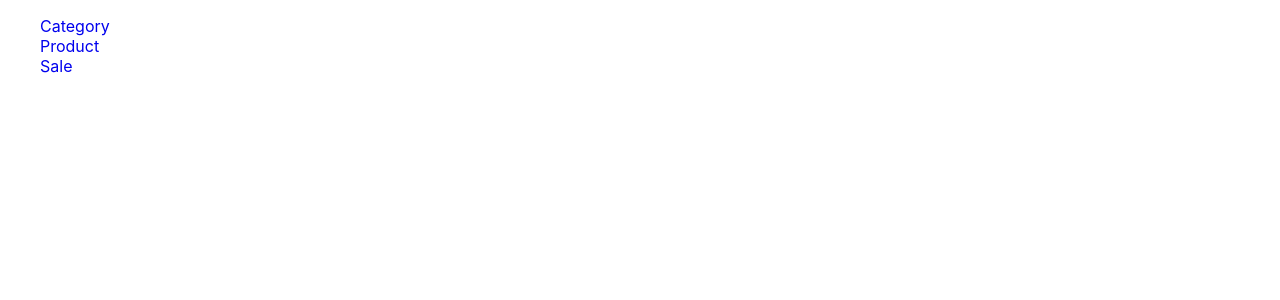
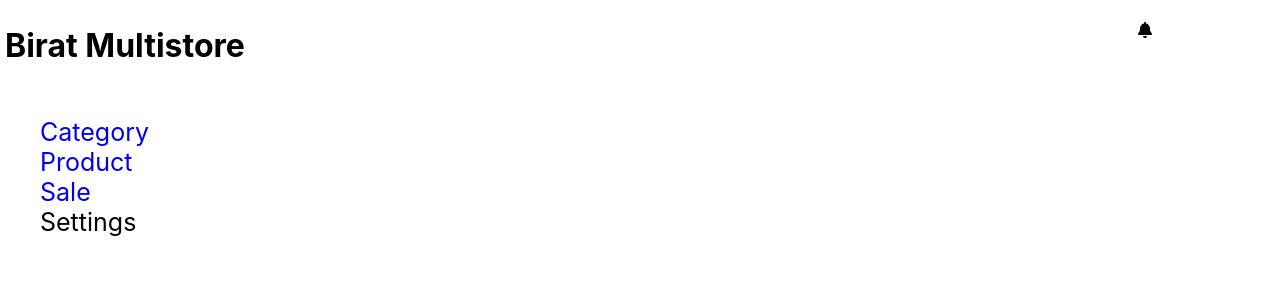
Before and after one commit to SujitBista/biratstore, a React (Create React App) app in the folder client/: page / in a window 1280 px wide. Shown: the top 300 px of the page. Built offline with nearby package versions, Linux system fonts and the light colour scheme.

Commit message:
refactored the code for route handling, added fields in a liquors table, removed unwanted code

```diff
--- a/client/package.json
+++ b/client/package.json
@@ -3,6 +3,9 @@
   "version": "0.1.0",
   "private": true,
   "dependencies": {
+    "@fortawesome/fontawesome-svg-core": "^6.5.1",
+    "@fortawesome/free-solid-svg-icons": "^6.5.1",
+    "@fortawesome/react-fontawesome": "^0.2.0",
     "@testing-library/jest-dom": "^5.17.0",
     "@testing-library/react": "^13.4.0",
     "@testing-library/user-event": "^13.5.0",
--- a/client/src/App.js
+++ b/client/src/App.js
@@ -6,10 +6,12 @@ function App() {
   return (
     <Router>
       <Routes>
-        <Route path="/" exact element={<Dashboard />} />
-        <Route path="/products/category" element={<Dashboard />} />
-        <Route path="/products/product" element={<Dashboard />} />
-        <Route path="/products/sale" element={<Dashboard />} />
+        <Route path="/" element={<Dashboard />}>
+          <Route path="/products/category" element={<Dashboard />} />
+          <Route path="/products/product" element={<Dashboard />} />
+          <Route path="/products/sale" element={<Dashboard />} />
+          <Route path="/settings/units" element= {<Dashboard />} />
+        </Route>
       </Routes>
     </Router>
   );
--- a/client/src/component/Dashboard.jsx
+++ b/client/src/component/Dashboard.jsx
@@ -1,5 +1,6 @@
-import React, {useState} from 'react';
-//import Header from './Header';
+import React, {useEffect, useState} from 'react';
+import {useLocation} from 'react-router-dom';
+import Header from './Header';
 import SideBar from './SideBar';
 import MainContent from './MainContent';
 //import Footer from './Footer';
@@ -10,28 +11,32 @@ import styles from './Dashboard.module.css';
 
 function Dashboard() {
     const [selectedLink, setSelectedLink] = useState('');
+    const location = useLocation();
+    const arrayOfSplitedPath = location.pathname.split('/');
+    let lastElement = arrayOfSplitedPath[arrayOfSplitedPath.length - 1].toUpperCase();
 
-    const handleSidebarLinkClick = (link) => {
-        setSelectedLink(link);
-    }
+    useEffect(() => {
+        setSelectedLink(lastElement);
+    }, [lastElement]);
 
     const renderMainContent = () => {
         switch(selectedLink) {
-            case 'Category':
+            case 'CATEGORY':
                 return <Category />
-            case 'Product':
+            case 'PRODUCT':
                 return <Product />
-            case 'Sale':
+            case 'SALE':
                 return <Sale />
             default:
                 return null;
         }
     }
-
+    const heading = selectedLink !== 'Sale' && <Header />;
     return(
        <>
+            {heading}
             <div className={styles.layout}>
-                <SideBar onLinkClick={handleSidebarLinkClick}/>
+                <SideBar />
                 <main>
                     <MainContent childContent={renderMainContent} />
                 </main>
--- a/client/src/component/Dashboard.module.css
+++ b/client/src/component/Dashboard.module.css
@@ -2,6 +2,7 @@
 .layout {
     display: grid;
     grid-template-columns: 0.20fr 0.80fr;
+    font-size: 25px;
 }
 
 /**** applying css globally regardless of file it is defined on ****/
--- a/client/src/component/Header.jsx
+++ b/client/src/component/Header.jsx
@@ -1,7 +1,35 @@
+import React, {useState} from 'react';
+import {FontAwesomeIcon} from '@fortawesome/react-fontawesome';
+import {faBell} from '@fortawesome/free-solid-svg-icons';
+import styles from './Header.module.css';
+
 function Header() {
+    const [notify, setNotify] = useState(false);
+    let stocks = ['Ruslan vodak is out of stock qty is 5 ',
+    'Some other is out of stock qty is 4','Ruslan vodak is out of stock qty is 5 ',
+    'Some other is out of stock qty is 4','Ruslan vodak is out of stock qty is 5 ', 'Some other is out of stock qty is 4'
+    ];
+
+    const notifications = stocks.map((stock, index) => {
+        return <div key={index}>{stock}</div>
+    });
+    const handleNotifications = () => {
+        setNotify(!notify);
+    }
     return(
         <>
-            <h1>Header</h1>
+            <div className={styles.headerlayout}>
+                <div className={styles.logo}>
+                    <h1>Birat Multistore</h1>
+                </div>
+                <div className={styles.bellIcon}><FontAwesomeIcon icon={faBell} onClick={handleNotifications}/></div>
+                {notify &&
+                <div className={styles.notifications}>
+                    <div className={styles.notification}>
+                        {notifications}
+                    </div>
+                </div> }
+            </div>
         </>
     )
 }
--- /dev/null
+++ b/client/src/component/Header.module.css
@@ -0,0 +1,23 @@
+.headerlayout {
+    display: grid;
+    grid-template-columns: 4fr 0.5fr;
+}
+.logo {
+    padding: 5px;
+}
+.bellIcon {
+    margin-top: 20px;
+}
+.notifications {
+    position: fixed;
+    top: 45px;
+    right: 20px;
+    background-color: #f8d7da;
+    color: #721c24;
+    padding: 15px;
+    border-radius: 5px;
+    box-shadow: 0 2px 5px rgba(0, 0, 0, 0.2);
+    overflow: auto;
+    max-height: 250px;
+    font-size: 20px;
+}
--- a/client/src/component/Products/LiquorsTable.jsx
+++ b/client/src/component/Products/LiquorsTable.jsx
@@ -5,12 +5,11 @@ function LiquorsTable(props) {
     const [loading, setLoading] = useState(false);
     const [validationError, setValidationError] = useState('');
     const handleChange = (event) => {
-        console.log(props.liquors);
         const {name, value}= event.target;
         const updatedLiquors = props.liquors.map((liquor) => {
             if(liquor.product_id === props.id) {
                 let updatedValue = value;
-                if(name === 'qty' || name === 'price') {
+                if(name === 'qty' || name === 'price' || name === 'cost_price') {
                     if(updatedValue === '') {
                         updatedValue = null;
                     } else {
@@ -36,6 +35,7 @@ function LiquorsTable(props) {
     const handleSave = async () => {
         try {
             const data = props.liquors.find((liquor) => props.id === liquor.product_id);
+            console.log(data);
             if(data.qty === '' || data.price === '') {
                 setValidationError('Inavalid data. Please provide both the "Qty" and "Price" before submission.');
                 props.onError('');
@@ -63,6 +63,7 @@ function LiquorsTable(props) {
         <tr key={liquor.product_id}>
            <td><input type="text" name="product_name" value={liquor.product_name} onChange={handleChange}/></td>
            <td><input type="text" name="qty" value={liquor.qty} onChange={handleChange}/></td>
+           <td><input type="text" name="cost_price" value={liquor.cost_price} onChange={handleChange}/></td>
            <td><input type="text" name="price" value={liquor.price} onChange={handleChange}/></td>
            <td><input type="text" value={liquor.qty * liquor.price} readOnly/></td>
            <td>
@@ -73,6 +74,7 @@ function LiquorsTable(props) {
          <tr key={liquor.product_id}>
            <td>{liquor.product_name}</td>
            <td>{liquor.qty}</td>
+           <td>{liquor.cost_price}</td>
            <td>{liquor.price}</td>
            <td>{liquor.qty * liquor.price}</td>
            <td><button onClick={() => props.onEdit(liquor.product_id)}>Edit</button> <button onClick={() => props.onDelete(liquor.product_id)}>Delete</button></td>
@@ -81,8 +83,9 @@ function LiquorsTable(props) {
 
     const headings = <tr>
                         <th>Name</th>
-                        <th>Qty</th>
-                        <th>Price</th>
+                        <th>Qty In Stock</th>
+                        <th>Cost Price</th>
+                        <th>Sale Price</th>
                         <th>Total Price</th>
                         <th>Action</th>
                     </tr>;
--- a/client/src/component/Products/Sale.jsx
+++ b/client/src/component/Products/Sale.jsx
@@ -83,7 +83,6 @@ function Sale() {
         try {
             const patchRequest = addToCart.map((item) => {
                 const matchedProduct = products.find(product => product.product_id === item.product_id);
-                console.log(matchedProduct);
                 if(matchedProduct) {
                     const updatedQty = matchedProduct.qty - item.qty;
                     return axios.patch('http://localhost:3001/api/checkout', {
--- a/client/src/component/SideBar.jsx
+++ b/client/src/component/SideBar.jsx
@@ -1,17 +1,32 @@
-import React from 'react';
+import React, {useState} from 'react';
 import {Link} from 'react-router-dom';
 import styles from './SideBar.module.css';
 
-function SideBar({onLinkClick}) {
+function SideBar() {
+    const [dropDown, setDropDown] = useState(false);
+    const handleSettings = () => {
+        setDropDown(!dropDown);
+    }
 
     return(
         <div className={styles.sidebar}>
            {/* <h1>Side Bar</h1>  */}
            <nav>
                 <ul>
-                    <li><Link to="/products/category" title="Category" onClick={function handleClick() { onLinkClick('Category') }}>Category</Link></li>
-                    <li><Link to="/products/product"  title="Product"  onClick={function handleClick() { onLinkClick('Product') }}>Product</Link></li>
-                    <li><Link to="/products/sale" title="Sale" onClick={function handleClick() { onLinkClick('Sale') }}>Sale</Link></li>
+                    <li><Link to="/products/category" title="Category">Category</Link></li>
+                    <li><Link to="/products/product"  title="Product">Product</Link></li>
+                    <li><Link to="/products/sale" title="Sale">Sale</Link></li>
+                    <li>
+                     <div onClick={handleSettings}>Settings</div>
+                            {dropDown && <div className={styles.dropdown}>
+                                <ul>
+                                    <li>
+                                        <Link to="/settings/units">Add Units</Link>
+                                    </li>
+                                </ul>
+                             </div>
+                            }
+                    </li>
                 </ul>
            </nav>
         </div>
```
Also changed, not shown: client/src/component/Products/Liquors.jsx (+29 -8 lines), client/src/component/SideBar.module.css (+22 -0 lines), 2 other files (tests, documents, lock files or other folders).
